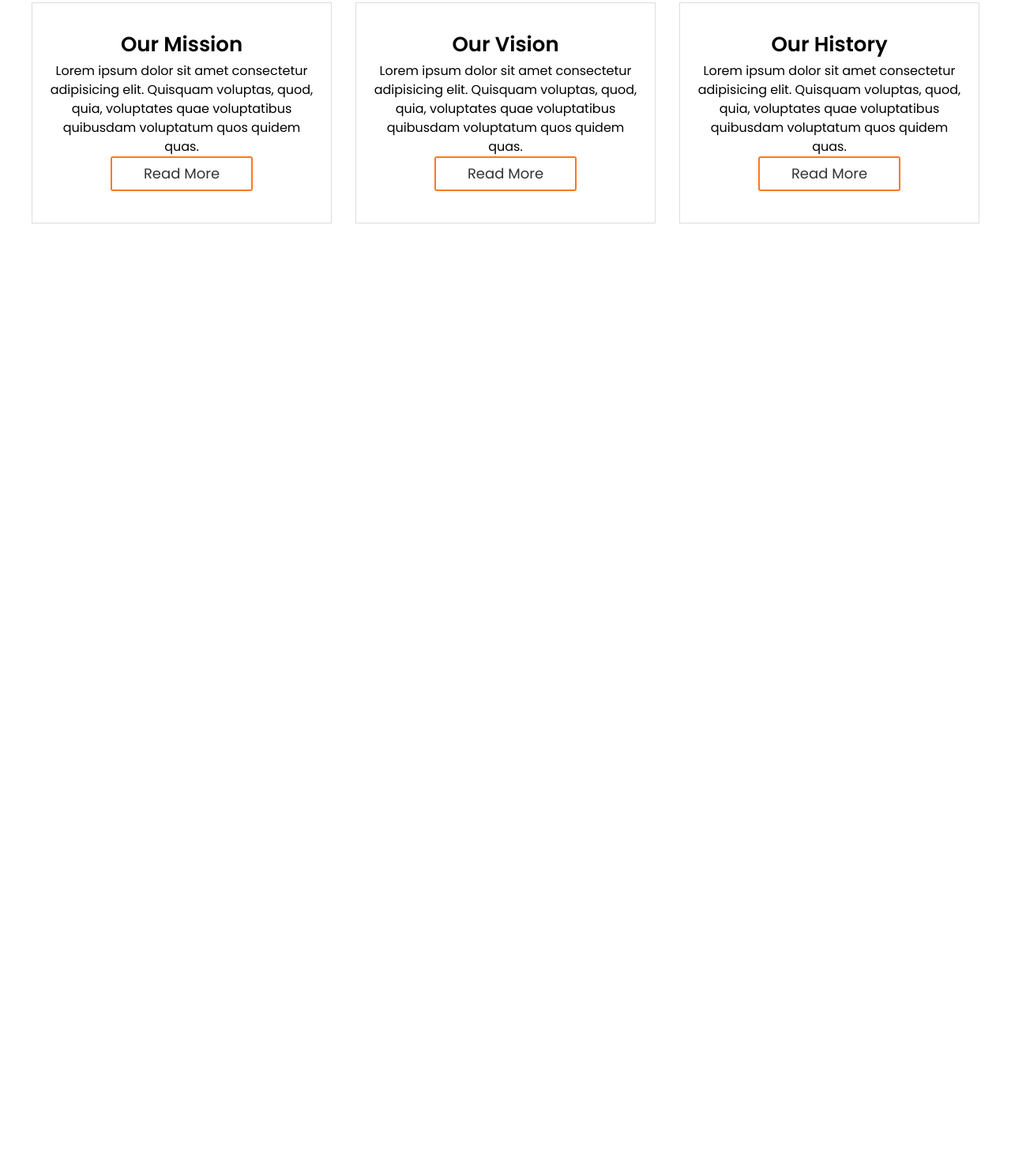
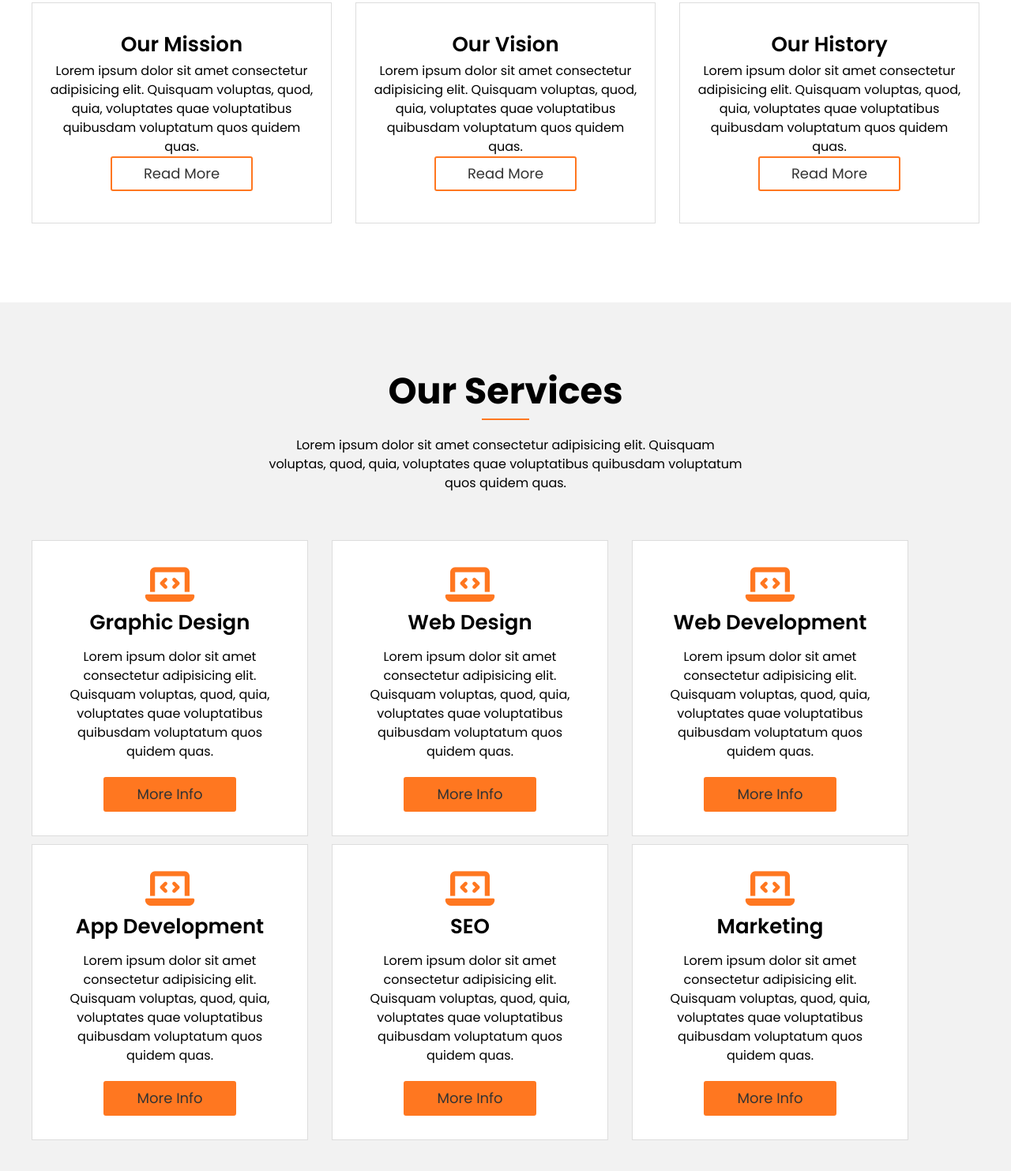
Before and after one commit to mokammeltanvir/Basic-Sass-Project, a plain HTML site: page index.html in a window 1280 px wide. Shown: the part 767-2250 px from the top of the page at 79% size. Before the commit the page ends 1150 px from the top, so only its background shows below. Drawn offline with Linux system fonts and the light colour scheme.

Commit message:
Services Section

```diff
--- a/assets/css/base/_common.scss
+++ b/assets/css/base/_common.scss
@@ -47,7 +47,8 @@ ul{
 }
 /*Button css*/
 .btn{
-  padding: 10px 40px;
+  border: 2px solid $primary-color;
+  padding: 8px 40px;
   text-transform: capitalize;
   font-size: 18px;
   display: inline-block;
@@ -58,8 +59,7 @@ ul{
     transition: .3s;
     &:hover{
       background-color: transparent;
-      border: 2px solid $primary-color;
-      padding: 8px 40px;
+
     }
   }
   &.border-btn{
--- a/assets/css/layouts/_services.scss
+++ b/assets/css/layouts/_services.scss
@@ -0,0 +1,44 @@
+.services-area{
+  background-color: $bg_gray;
+}
+.single-service {
+  background-color: $white;
+  border: 1px solid #ddd;
+  text-align: center;
+  padding: 30px;
+  float: left;
+  width: 350px;
+  margin-right: 30px;
+  margin-bottom: 10px;
+  &:last-child {
+    margin-right: 0;
+  }
+  &:hover{
+    background-color: $bg_gray;
+    transition: .3s;
+    box-shadow: $primary-color 0px 0px 0px 1px;
+  }
+
+  h4 {
+    text-transform: capitalize;
+    font-size: 26px;
+    font-weight: 600;
+    margin-bottom: 10px;
+  }
+
+  p {
+    margin: 20px 0;
+  }
+
+  a {
+    color: $black;
+
+  }
+  .service-icon{
+    margin-bottom: 10px;
+    i{
+      font-size: 50px;
+      color: $primary_color;
+    }
+  }
+}
--- a/index.html
+++ b/index.html
@@ -5,6 +5,10 @@
     <meta http-equiv="X-UA-Compatible" content="IE=edge" />
     <meta name="viewport" content="width=device-width, initial-scale=1.0" />
     <title>Project SASS</title>
+    <link
+      rel="stylesheet"
+      href="assets/css/plugins/font-awesome/css/all.min.css"
+    />
     <link rel="stylesheet" href="assets/css/style.css" />
   </head>
   <body>
@@ -89,5 +93,101 @@
         </div>
       </div>
     </section>
+    <!--About End-->
+
+    <!--Services Start-->
+    <div class="services-area pt-100 pb-100">
+      <div class="main">
+        <div class="section-title text-center">
+          <h4>Our Services</h4>
+          <p>
+            Lorem ipsum dolor sit amet consectetur adipisicing elit. Quisquam
+            voluptas, quod, quia, voluptates quae voluptatibus quibusdam
+            voluptatum quos quidem quas.
+          </p>
+        </div>
+
+        <div class="services fix">
+          <div class="single-service">
+            <div class="service-icon">
+              <i class="fas fa-laptop-code"></i>
+            </div>
+            <h4>Graphic Design</h4>
+            <p>
+              Lorem ipsum dolor sit amet consectetur adipisicing elit. Quisquam
+              voluptas, quod, quia, voluptates quae voluptatibus quibusdam
+              voluptatum quos quidem quas.
+            </p>
+            <a href="#" class="btn box-btn">more info</a>
+          </div>
+
+          <div class="single-service">
+            <div class="service-icon">
+              <i class="fas fa-laptop-code"></i>
+            </div>
+            <h4>Web Design</h4>
+            <p>
+              Lorem ipsum dolor sit amet consectetur adipisicing elit. Quisquam
+              voluptas, quod, quia, voluptates quae voluptatibus quibusdam
+              voluptatum quos quidem quas.
+            </p>
+            <a href="#" class="btn box-btn">more info</a>
+          </div>
+
+          <div class="single-service">
+            <div class="service-icon">
+              <i class="fas fa-laptop-code"></i>
+            </div>
+            <h4>Web Development</h4>
+            <p>
+              Lorem ipsum dolor sit amet consectetur adipisicing elit. Quisquam
+              voluptas, quod, quia, voluptates quae voluptatibus quibusdam
+              voluptatum quos quidem quas.
+            </p>
+            <a href="#" class="btn box-btn">more info</a>
+          </div>
+
+          <div class="single-service">
+            <div class="service-icon">
+              <i class="fas fa-laptop-code"></i>
+            </div>
+            <h4>App Development</h4>
+            <p>
+              Lorem ipsum dolor sit amet consectetur adipisicing elit. Quisquam
+              voluptas, quod, quia, voluptates quae voluptatibus quibusdam
+              voluptatum quos quidem quas.
+            </p>
+            <a href="#" class="btn box-btn">more info</a>
+          </div>
+
+          <div class="single-service">
+            <div class="service-icon">
+              <i class="fas fa-laptop-code"></i>
+            </div>
+            <h4>SEO</h4>
+            <p>
+              Lorem ipsum dolor sit amet consectetur adipisicing elit. Quisquam
+              voluptas, quod, quia, voluptates quae voluptatibus quibusdam
+              voluptatum quos quidem quas.
+            </p>
+            <a href="#" class="btn box-btn">more info</a>
+          </div>
+
+          <div class="single-service">
+            <div class="service-icon">
+              <i class="fas fa-laptop-code"></i>
+            </div>
+            <h4>Marketing</h4>
+            <p>
+              Lorem ipsum dolor sit amet consectetur adipisicing elit. Quisquam
+              voluptas, quod, quia, voluptates quae voluptatibus quibusdam
+              voluptatum quos quidem quas.
+            </p>
+            <a href="#" class="btn box-btn">more info</a>
+          </div>
+        </div>
+      </div>
+    </div>
+    <!--Services End-->
   </body>
 </html>
```
Also changed, not shown: assets/css/plugins/font-awesome/css/all.min.css (added), assets/css/plugins/font-awesome/webfonts/fa-brands-400.ttf (added), assets/css/plugins/font-awesome/webfonts/fa-brands-400.woff2 (added), assets/css/plugins/font-awesome/webfonts/fa-regular-400.ttf (added), assets/css/plugins/font-awesome/webfonts/fa-regular-400.woff2 (added), assets/css/plugins/font-awesome/webfonts/fa-solid-900.ttf (added), assets/css/plugins/font-awesome/webfonts/fa-solid-900.woff2 (added), assets/css/plugins/font-awesome/webfonts/fa-v4compatibility.ttf (added), assets/css/plugins/font-awesome/webfonts/fa-v4compatibility.woff2 (added), assets/css/style.css, 1 other file.
